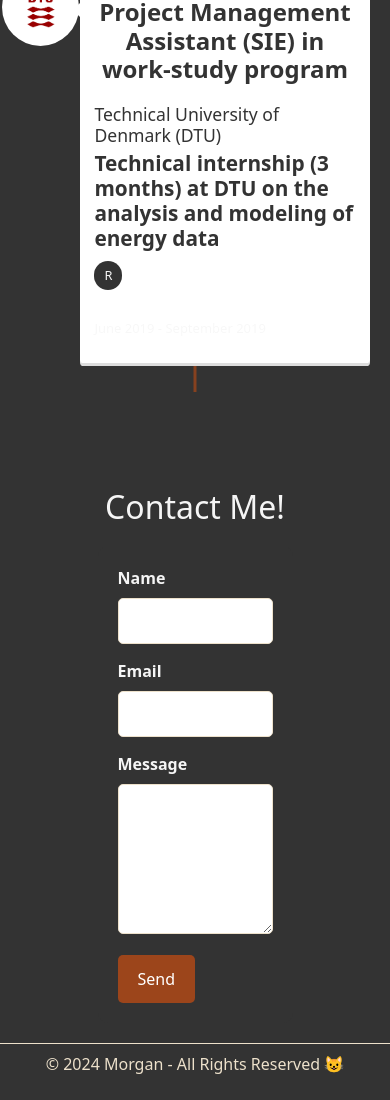
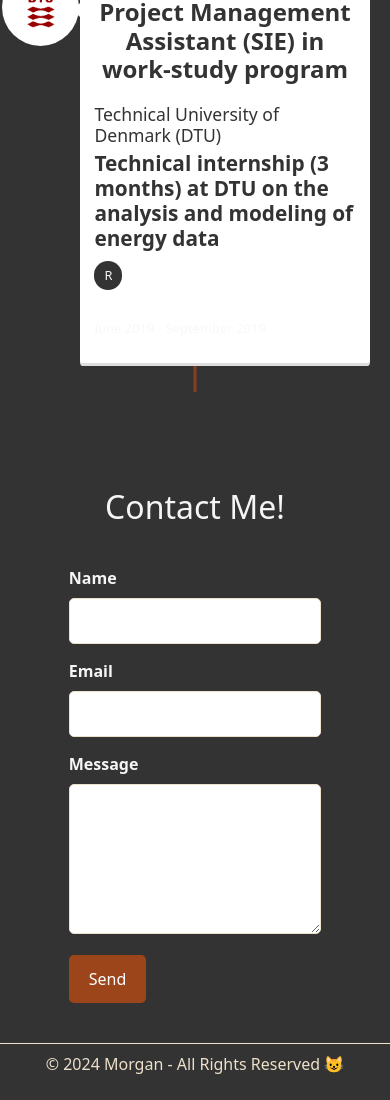
Before and after one commit to morganlrvn/portfolio-ML, a React (Create React App) app: page /#home in a window 390 px wide. Shown: the part 4199-5299 px from the top of the page. Built offline with nearby package versions, Linux system fonts and the light colour scheme.

Commit message:
Responsive numéro 5

```diff
--- a/src/styles/Contact.css
+++ b/src/styles/Contact.css
@@ -86,3 +86,9 @@
 .skills-list li:hover {
     transform: scale(1.1);
 }
+
+@media (max-width: 768px) {
+    .contact-form {
+        width: 75%;
+    }
+  }
```
